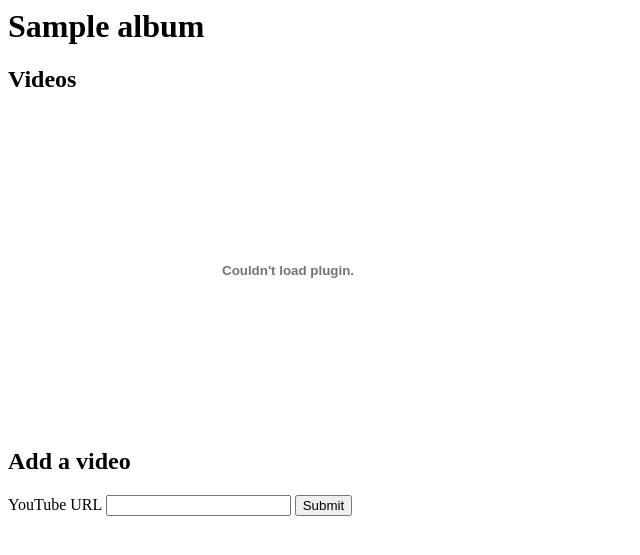
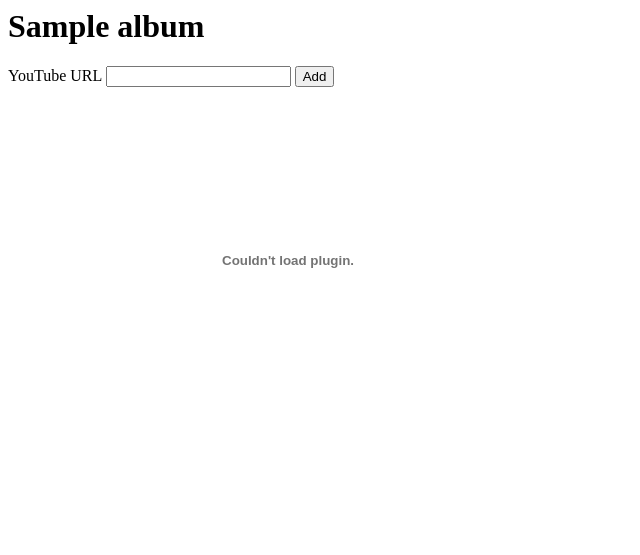
Before and after one commit to benbc/Cyrano, a Python web app: template webapp/cyrano/templates/album.jinja2 in a window 1280 px wide. Shown: the top 555 px of the page, without its empty margins (0-640 px from the left). Run offline with Jinja, Linux system fonts and the light colour scheme; the template is opened without the code that fills it: most values are stand-ins (such as "Sample title", 1, 10 or a date in 2020).

Commit message:
Reformat album page.

```diff
--- a/webapp/cyrano/templates/album.jinja2
+++ b/webapp/cyrano/templates/album.jinja2
@@ -4,7 +4,13 @@
   </head>
   <body>
     <h1>{{ album.name }}</h1>
-    <h2>Videos</h2>
+    <form action="/video/add" method="POST">
+      <input type="hidden" name="album" value="{{ album.id }}"/>
+      <label for="video-url">YouTube URL</label>
+      <input type="text" name="url" id="video-url"/>
+      <input type="submit" value="Add"/>
+    </form>
+
     {% for video in album.videos %}
       <div>
         <object width="560" height="315">
@@ -20,13 +26,5 @@
         </object>
       </div>
     {% endfor %}
-
-    <h2>Add a video</h2>
-    <form action="/video/add" method="POST">
-      <input type="hidden" name="album" value="{{ album.id }}"/>
-      <label for="video-url">YouTube URL</label>
-      <input type="text" name="url" id="video-url"/>
-      <input type="submit" value="Submit"/>
-    </form>
   </body>
 </html>
```
